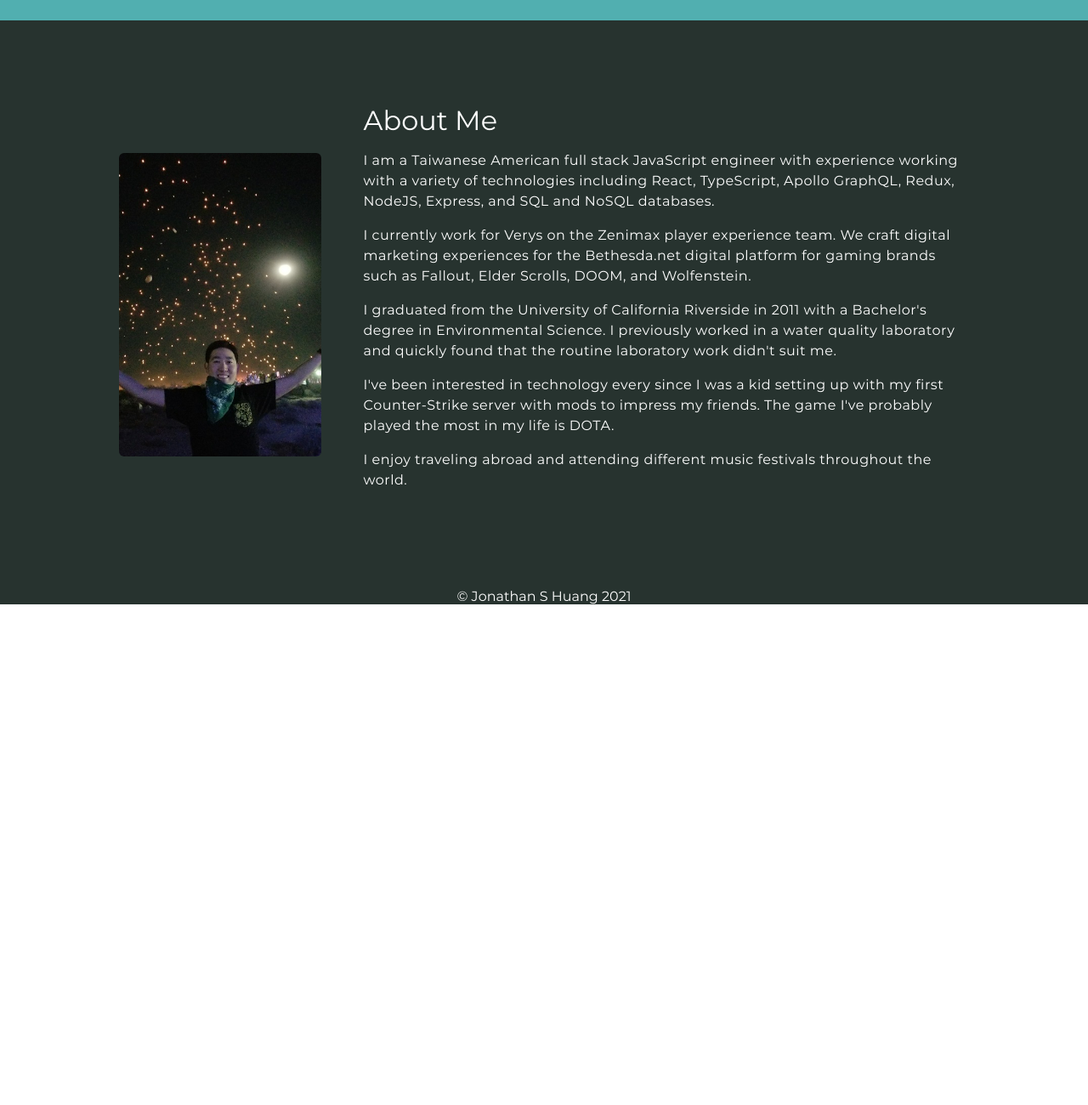
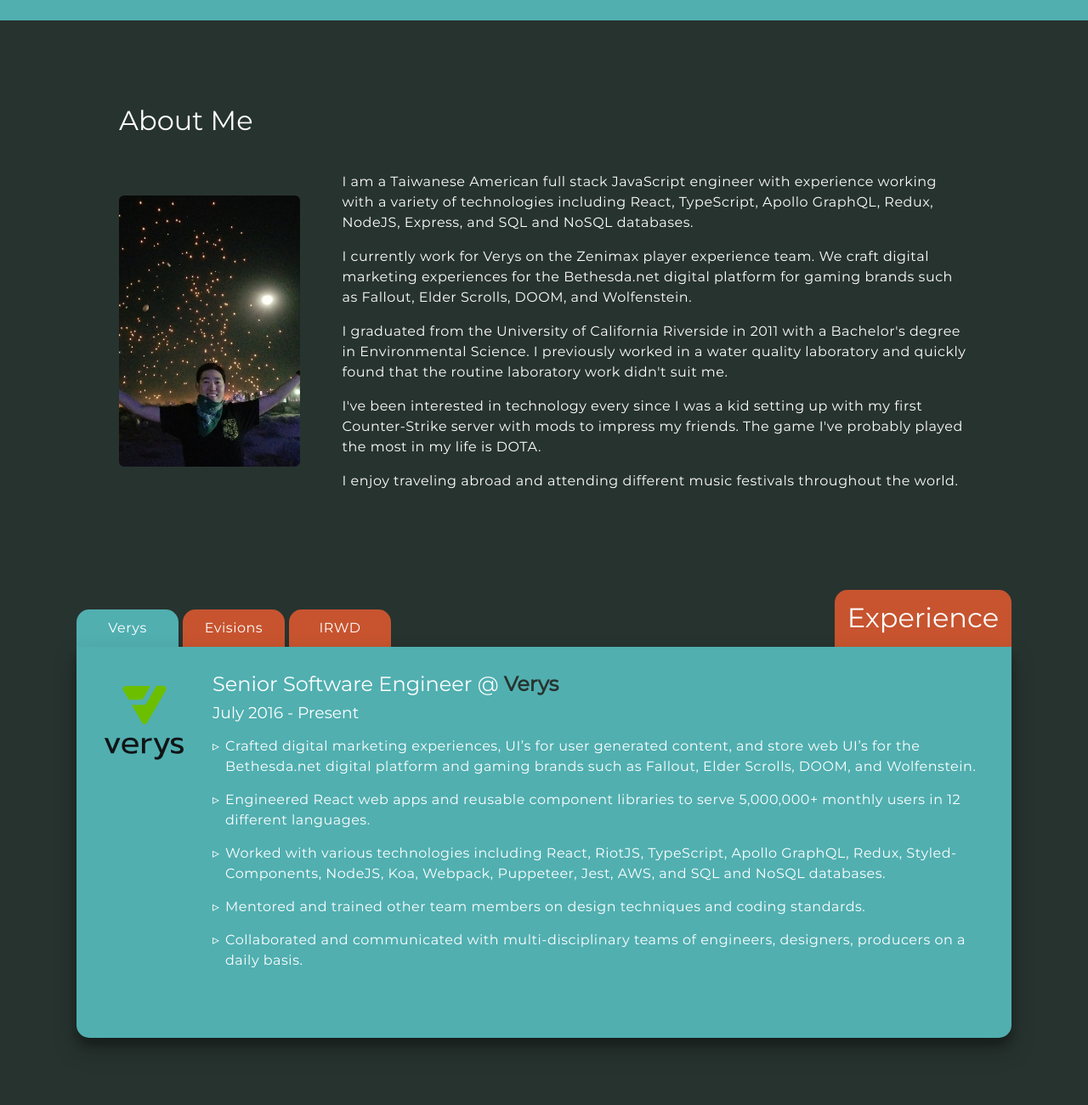
Before and after one commit to jhuan015/personal-website, a Gatsby site: page / in a window 1280 px wide. Shown: the part 760-2060 px from the top of the page at 85% size. Before the commit the page ends 1471 px from the top, so only its background shows below. Built offline with nearby package versions, Linux system fonts and the light colour scheme; Gatsby itself is replaced by a stand-in of ours.

Commit message:
feat: add experience section

```diff
--- a/gatsby-config.js
+++ b/gatsby-config.js
@@ -5,6 +5,16 @@ module.exports = {
     author: 'jhuan015',
   },
   plugins: [
+    {
+      resolve: 'gatsby-plugin-google-gtag',
+      options: {
+        gtagConfig: {
+          optimize_id: 'GTM-PWRQHQF',
+          anonymize_ip: true,
+          cookie_expires: 0,
+        },
+      },
+    },
     'gatsby-plugin-react-helmet',
     'gatsby-plugin-styled-components',
     'gatsby-plugin-image',
--- a/package.json
+++ b/package.json
@@ -5,8 +5,10 @@
   "author": "Jonathan Huang <jhuan015@ucr.edu>",
   "dependencies": {
     "animejs": "^3.2.1",
+    "clsx": "^1.1.1",
     "gatsby": "^3.0.1",
     "gatsby-plugin-gatsby-cloud": "^2.0.0",
+    "gatsby-plugin-google-gtag": "^3.1.0",
     "gatsby-plugin-graphql-codegen": "^2.7.1",
     "gatsby-plugin-image": "^1.0.0",
     "gatsby-plugin-manifest": "^3.0.0",
--- a/src/components/Layout.tsx
+++ b/src/components/Layout.tsx
@@ -17,6 +17,7 @@ import IconNav from './IconNav'
 
 const LayoutStyles = styled.div`
   background-color: ${props => props.theme.palette.background};
+  padding-bottom: 80px;
 `
 
 const Layout: React.FC = ({ children }) => {
--- a/src/components/about.tsx
+++ b/src/components/about.tsx
@@ -4,22 +4,29 @@ import PictureSlide from './pictureSlide'
 
 const AboutStyles = styled.section`
   padding: 0px 25px;
-  margin: 100px 20px;
+  margin: 50px auto;
+  max-width: 400px;
   justify-content: center;
   align-items: center;
   display: grid;
-  gap: 50px;
-  grid-template-columns: 1fr;
-  p {
-    line-height: 1.5;
-  }
+  gap: 25px 50px;
+  grid-template:
+    'title'
+    'pic'
+    'details';
   .gatsby-image-wrapper {
     margin: 0 15vw;
+  }
+  ${props => props.theme.breakpoints.up('sm')} {
+    /* max-width: 800px; */
   }
   ${props => props.theme.breakpoints.up('md')} {
     max-width: 1000px;
     margin: 100px auto;
     padding: 0 100px;
+    grid-template:
+      'title title title title'
+      'pic details details details';
     grid-template-columns: 1fr 3fr;
     .gatsby-image-wrapper {
       margin: 0;
@@ -27,12 +34,28 @@ const AboutStyles = styled.section`
   }
 `
 
+const TitleStyles = styled.h1`
+  text-align: center;
+  grid-area: title;
+  ${props => props.theme.breakpoints.up('md')} {
+    text-align: left;
+  }
+`
+
+const PictureSlideStyles = styled(PictureSlide)`
+  grid-area: pic;
+`
+
+const DetailsStyles = styled.div`
+  grid-area: details;
+`
+
 const About: React.FC = () => {
   return (
     <AboutStyles id="about">
-      <PictureSlide />
-      <div>
-        <h1>About Me</h1>
+      <TitleStyles>About Me</TitleStyles>
+      <PictureSlideStyles />
+      <DetailsStyles>
         <p>
           I am a Taiwanese American full stack JavaScript engineer with
           experience working with a variety of technologies including React,
@@ -61,7 +84,7 @@ const About: React.FC = () => {
           I enjoy traveling abroad and attending different music festivals
           throughout the world.
         </p>
-      </div>
+      </DetailsStyles>
     </AboutStyles>
   )
 }
--- /dev/null
+++ b/src/components/experience.tsx
@@ -0,0 +1,289 @@
+import clsx from 'clsx'
+import React, { useMemo, useState } from 'react'
+import styled from 'styled-components'
+import VerysSVG from '../assets/images/svg/verys.svg'
+import EvisionsSVG from '../assets/images/svg/evisions.svg'
+
+const ExpedienceStyles = styled.section`
+  display: grid;
+  grid-template-columns: 1fr;
+  padding: 0px 25px;
+  margin: 50px auto;
+  justify-content: center;
+  align-items: center;
+  max-width: 400px;
+  ${props => props.theme.breakpoints.up('md')} {
+    max-width: 800px;
+    margin: 100px auto;
+    padding: 0;
+  }
+  ${props => props.theme.breakpoints.up('lg')} {
+    max-width: 1100px;
+  }
+`
+
+const ExperienceHeaderStyles = styled.div`
+  display: grid;
+  grid-template-columns: 1fr;
+  ul {
+    display: flex;
+    align-items: flex-end;
+    justify-content: space-between;
+    margin: 0;
+    padding: 0;
+    list-style-type: none;
+    ${props => props.theme.breakpoints.up('md')} {
+      justify-content: normal;
+    }
+    li {
+      width: 33%;
+      text-align: center;
+      cursor: pointer;
+      background-color: ${props => props.theme.palette.primary.contrast};
+      padding: 10px;
+      border-top-left-radius: 15px;
+      border-top-right-radius: 15px;
+      &:not(:last-child) {
+        margin-right: 5px;
+      }
+      &.active {
+        background-color: ${props => props.theme.palette.primary.light};
+      }
+      :hover {
+        span {
+          position: relative;
+          bottom: 5px;
+        }
+      }
+      ${props => props.theme.breakpoints.up('md')} {
+        width: 100px;
+      }
+    }
+  }
+  ${props => props.theme.breakpoints.up('md')} {
+    grid-template-columns: 1fr auto;
+  }
+`
+
+const Title = styled.h1`
+  display: none;
+  background-color: ${props => props.theme.palette.primary.contrast};
+  border-top-left-radius: 15px;
+  border-top-right-radius: 15px;
+  padding: 15px;
+  ${props => props.theme.breakpoints.up('md')} {
+    display: block;
+  }
+`
+
+const MobileTitle = styled.h1`
+  margin-bottom: 20px;
+  display: block;
+  text-align: center;
+  ${props => props.theme.breakpoints.up('md')} {
+    display: none;
+  }
+`
+
+const ExperienceContent = styled.div`
+  background-color: ${props => props.theme.palette.primary.light};
+  padding: 30px;
+  box-shadow: rgba(0, 0, 0, 0.25) 0px 14px 28px,
+    rgba(0, 0, 0, 0.22) 0px 10px 10px;
+  border-bottom-left-radius: 15px;
+  border-bottom-right-radius: 15px;
+  ${props => props.theme.breakpoints.up('sm')} {
+    padding: 30px;
+  }
+`
+
+const TabContainer = styled.div`
+  display: grid;
+  grid-template-columns: 1fr;
+  gap: 30px;
+  min-height: 400px;
+  ul {
+    list-style-type: none;
+    padding: 0;
+    li {
+      position: relative;
+      padding-left: 15px;
+      &:before {
+        content: '▹';
+        position: absolute;
+        left: 0px;
+      }
+      margin-bottom: 15px;
+    }
+  }
+  h2 {
+    margin-bottom: 10px;
+  }
+  b {
+    color: ${props => props.theme.palette.primary.dark};
+    :hover {
+      opacity: 0.7;
+    }
+  }
+  svg,
+  img {
+    width: 100px;
+    padding-top: 15px;
+    justify-self: center;
+    ${props => props.theme.breakpoints.up('md')} {
+      justify-self: auto;
+    }
+  }
+  ${props => props.theme.breakpoints.up('md')} {
+    grid-template-columns: auto 1fr;
+  }
+`
+
+const VerysTab: React.FC = () => (
+  <TabContainer>
+    <VerysSVG />
+    <div>
+      <h2>
+        Senior Software Engineer @{' '}
+        <a target="_blank" rel="noreferrer" href="https://verys.com">
+          <b>Verys</b>
+        </a>
+      </h2>
+      <h3>July 2016 - Present</h3>
+      <ul>
+        <li>
+          Crafted digital marketing experiences, UI’s for user generated
+          content, and store web UI’s for the Bethesda.net digital platform and
+          gaming brands such as Fallout, Elder Scrolls, DOOM, and Wolfenstein.
+        </li>
+        <li>
+          Engineered React web apps and reusable component libraries to serve
+          5,000,000+ monthly users in 12 different languages.
+        </li>
+        <li>
+          Worked with various technologies including React, RiotJS, TypeScript,
+          Apollo GraphQL, Redux, Styled-Components, NodeJS, Koa, Webpack,
+          Puppeteer, Jest, AWS, and SQL and NoSQL databases.
+        </li>
+        <li>
+          Mentored and trained other team members on design techniques and
+          coding standards.
+        </li>
+        <li>
+          Collaborated and communicated with multi-disciplinary teams of
+          engineers, designers, producers on a daily basis.
+        </li>
+      </ul>
+    </div>
+  </TabContainer>
+)
+const EvisionsTab: React.FC = () => (
+  <TabContainer>
+    <EvisionsSVG />
+    <div>
+      <h2>
+        Software Support Analyst @{' '}
+        <a target="_blank" rel="noreferrer" href="https://evisions.com">
+          <b>Evisions</b>
+        </a>
+      </h2>
+      <h3>Sept 2013 - Feb 2016</h3>
+      <ul>
+        <li>
+          Attained an expert level in assisting over 800 Higher Education
+          Institutions with the Evisions Software Suite. Clients ranged from end
+          users to product managers and database administrators.
+        </li>
+        <li>
+          Programmed software solutions that interacted with Ellucian Banner
+          Database to retrieve customized data and created templates in Oracle
+          Pro*C.
+        </li>
+        <li>
+          Retained 99% client satisfaction as well as renewal rates and led live
+          monthly training sessions for new clients to familiarize them with our
+          software.
+        </li>
+        <li>
+          Led internal product support meetings, wrote internal training
+          documents and over thirty public knowledge articles. Created reports
+          of bugs through Atlassian JIRA software and communicated with software
+          engineers to resolve them.
+        </li>
+      </ul>
+    </div>
+  </TabContainer>
+)
+const IRWDTab: React.FC = () => (
+  <TabContainer>
+    <img src="/irwd.png" alt="IRWD Logo" />
+    <div>
+      <h2>
+        Water Quality Scientist @{' '}
+        <a target="_blank" rel="noreferrer" href="https://irwd.com">
+          <b>Irvine Ranch Water District</b>
+        </a>
+      </h2>
+      <h3>2012 - 2013</h3>
+      <ul>
+        <li>
+          Analyzed water samples and worked with both the Chemistry and
+          Microbiology department to investigate issues with water quality.
+        </li>
+        <li>
+          Ran quality control on experiments and safely prepared chemical
+          reagents, dilutions, and growth mediums.
+        </li>
+        <li>
+          Prepared samples for testing according to SOPs using proper aseptic
+          technique.
+        </li>
+      </ul>
+    </div>
+  </TabContainer>
+)
+
+const companyMap = [
+  {
+    name: 'Verys',
+    component: <VerysTab />,
+  },
+  {
+    name: 'Evisions',
+    component: <EvisionsTab />,
+  },
+  {
+    name: 'IRWD',
+    component: <IRWDTab />,
+  },
+]
+
+const Experience: React.FC = () => {
+  const [tab, setTab] = useState(0)
+  const tabHeaders = useMemo(
+    () =>
+      companyMap.map((company, index) => (
+        <li
+          key={company.name}
+          className={clsx(tab === index && 'active')}
+          onClick={() => setTab(index)}
+        >
+          <span>{company.name}</span>
+        </li>
+      )),
+    [companyMap, tab]
+  )
+
+  return (
+    <ExpedienceStyles id="experience">
+      <MobileTitle>Experience</MobileTitle>
+      <ExperienceHeaderStyles>
+        <ul>{tabHeaders}</ul>
+        <Title>Experience</Title>
+      </ExperienceHeaderStyles>
+      <ExperienceContent>{companyMap[tab].component}</ExperienceContent>
+    </ExpedienceStyles>
+  )
+}
+
+export default Experience
--- a/src/components/hero.tsx
+++ b/src/components/hero.tsx
@@ -48,7 +48,7 @@ const SlidingText = styled.div`
     font-weight: 800;
     margin-bottom: 10px;
     color: ${props => props.theme.palette.primary.dark};
-    ${props => props.theme.breakpoints.up('sm')} {
+    ${props => props.theme.breakpoints.up('md')} {
       display: inline;
       margin-left: 5px;
     }
--- a/src/pages/index.tsx
+++ b/src/pages/index.tsx
@@ -2,12 +2,14 @@ import React from 'react'
 import SEO from '../components/SEO'
 import About from '../components/about'
 import Hero from '../components/hero'
+import Experience from '../components/experience'
 
 const IndexPage: React.FC = () => (
   <>
     <SEO title="Home" />
     <Hero />
     <About />
+    <Experience />
   </>
 )
 
--- a/types/index.d.ts
+++ b/types/index.d.ts
@@ -1,3 +1,3 @@
 declare module '*.jpg'
 declare module '*.svg'
-declare module 'gatsby-image-background-slider'
+declare module '*.png'
```
Also changed, not shown: src/components/IconNav.tsx (+17 -3 lines), src/components/header.tsx (+20 -5 lines), src/styles/CommonStyles.ts (+5 -2 lines), src/styles/GlobalStyles.ts (+7 -0 lines), src/assets/images/svg/evisions.svg (added), src/assets/images/svg/verys.svg (added), static/irwd.png (added), 2 other files.
